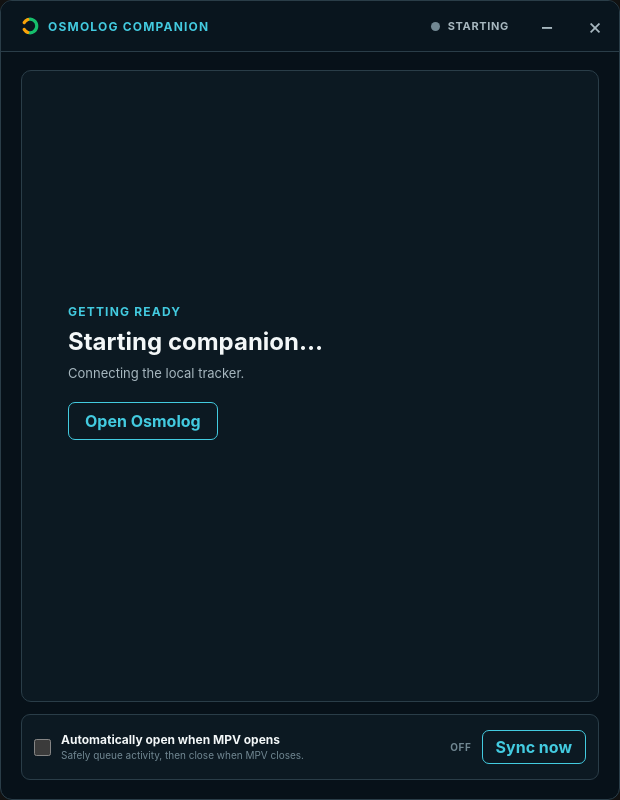
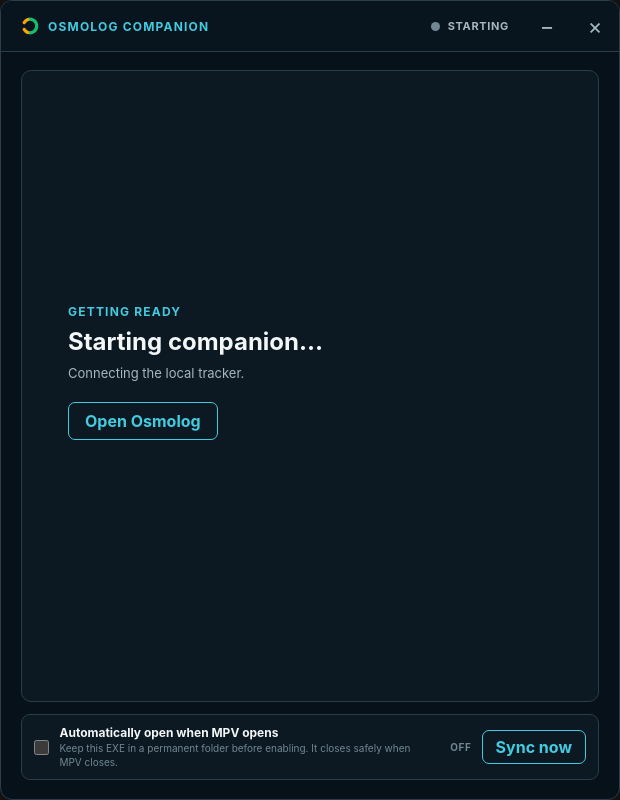
Before and after one commit to melismehmeti94-blip/osmolog-mpv-companion, an Electron app: page src/app/index.html in a window 620 px wide. Drawn offline with Linux system fonts and the light colour scheme; no server answers.

Commit message:
Release Companion 1.0.2 setup guidance

```diff
--- a/package.json
+++ b/package.json
@@ -1,6 +1,6 @@
 {
   "name": "osmolog-mpv-companion",
-  "version": "1.0.1",
+  "version": "1.0.2",
   "private": true,
   "description": "Windows MPV companion with an Osmolog mini window and tray tracker.",
   "author": "Osmolog",
--- a/src/app/index.html
+++ b/src/app/index.html
@@ -49,7 +49,7 @@
         <section class="companion-lifecycle" aria-label="Companion lifecycle and sync">
           <label for="runOnlyWithMpvToggle">
             <input id="runOnlyWithMpvToggle" type="checkbox">
-            <span><b>Automatically open when MPV opens</b><small>Safely queue activity, then close when MPV closes.</small></span>
+            <span><b>Automatically open when MPV opens</b><small>Keep this EXE in a permanent folder before enabling. It closes safely when MPV closes.</small></span>
           </label>
           <div class="companion-lifecycle-actions"><span id="autoLaunchStatus" role="status">Off</span><button id="syncNowButton" type="button">Sync now</button></div>
           <p id="lifecycleFeedback" role="status" aria-live="polite"></p>
```
Also changed, not shown: test/app-contract.test.js (+1 -0 lines), CHANGELOG.md, README.md, 1 other file.
